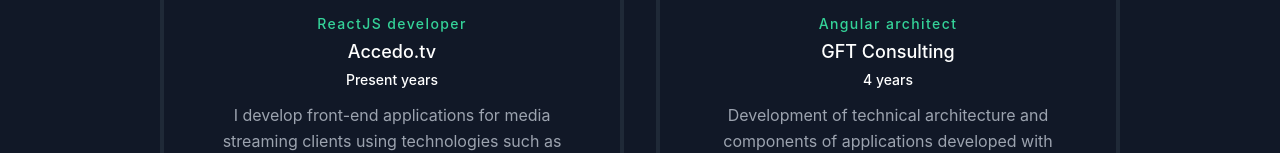
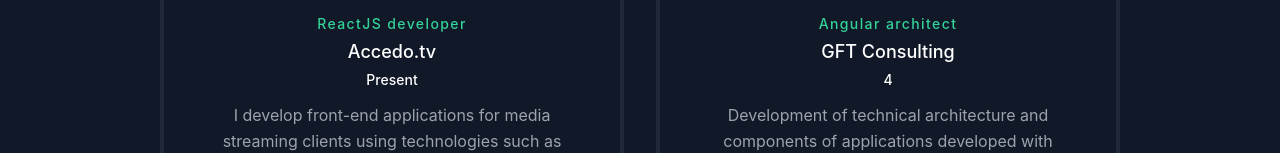
Before and after one commit to MarioArranzAgueda/portfolio, a React (Create React App) app: page / in a window 1280 px wide. Shown: the part 654-807 px from the top of the page. Built offline with nearby package versions, Linux system fonts and the light colour scheme.

Commit message:
Update index.js

```diff
--- a/src/components/Projects/index.js
+++ b/src/components/Projects/index.js
@@ -25,7 +25,7 @@
                   <h1 className="title-font text-lg font-medium text-white mb-1">
                     {project.title}
                   </h1>
-                  <h3 className="title-font text-sm font-medium text-white mb-3">{project.years} years</h3>
+                  <h3 className="title-font text-sm font-medium text-white mb-3">{project.years}</h3>
                   <p className="leading-relaxed">{project.description}</p>
                 </div>
               </div>
```
